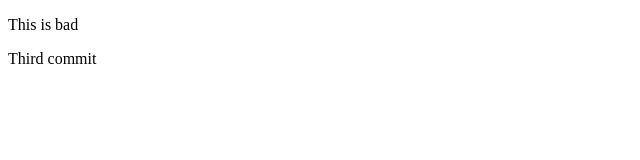
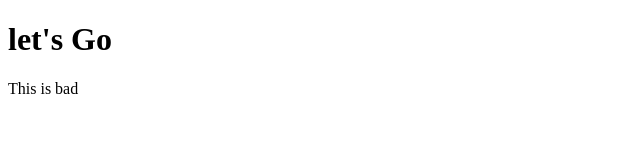
Before and after one commit to sahushubham/git, a website: page index.html in a window 1280 px wide. Shown: the whole page, without its empty margins (0-640 px from the left). Drawn offline with Linux system fonts and the light colour scheme.

Commit message:
fourth commit

```diff
--- a/index.html
+++ b/index.html
@@ -4,7 +4,8 @@
 	<title>THis is good</title>
 </head>
 <body>
+	<h1>let's Go</h1>
 	<p>This is bad</p>
-	<p>Third commit</p>
+
 </body>
 </html>
```
Also changed, not shown: package.json (added, +24 -0 lines), 2 other files.
